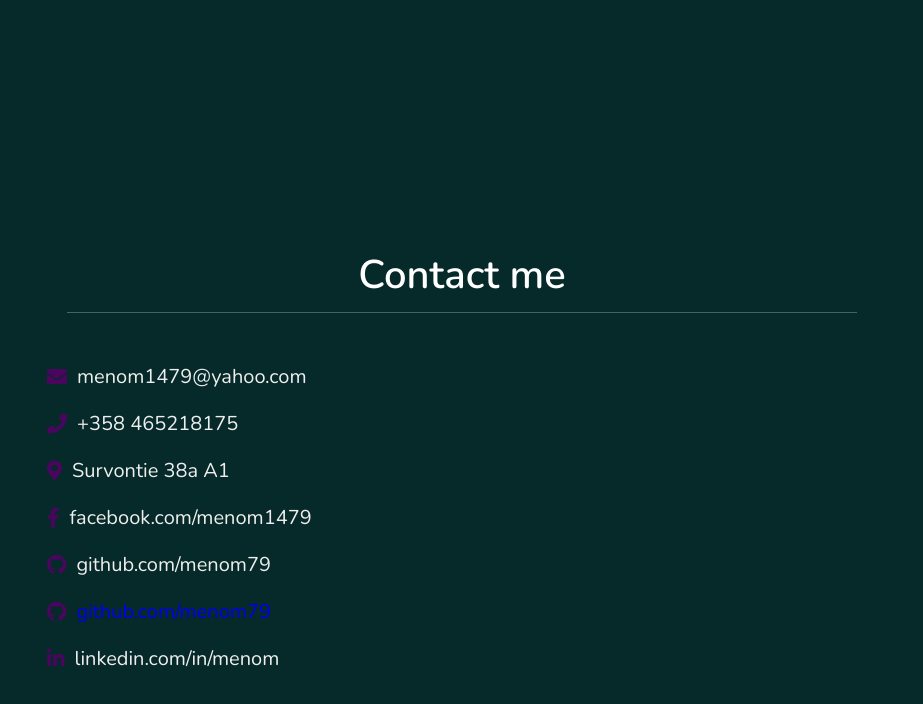
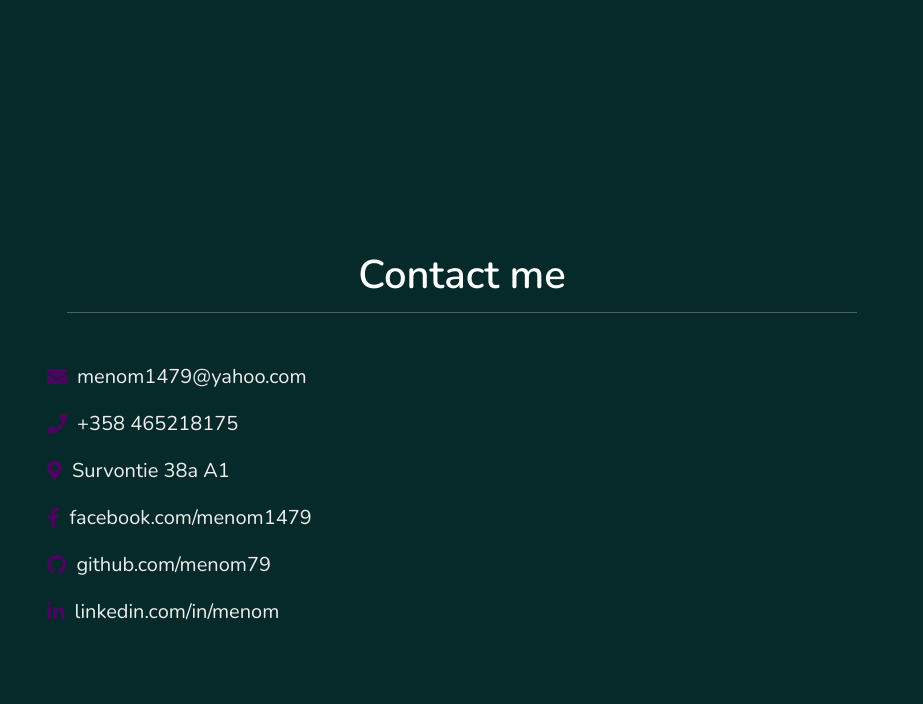
Before and after one commit to menom79/portfolio, a plain HTML site: page index.html in a window 1280 px wide. Shown: the part 3107-3811 px from the top of the page, without its empty margins (353-1276 px from the left). Drawn offline with nearby package versions, Linux system fonts and the light colour scheme.

```diff
--- a/css/styles.css
+++ b/css/styles.css
@@ -117,6 +117,7 @@
 
 .home h3{
     font-size: 2.5rem;
+    /* color: lightgray; */
 }
 
 .home h1{
--- a/index.html
+++ b/index.html
@@ -242,7 +242,7 @@
                         <h3> <i class="fas fa-map-marker-alt"></i> Survontie 38a A1 </h3>
                         <h3> <i class="fab fa-facebook-f"></i> facebook.com/menom1479 </h3>
                         <h3> <i class="fab fa-github"></i> github.com/menom79 </h3>
-                        <h3><i class="fab fa-github"></i> <a href="https://github.com/menom79" target="_blank">github.com/menom79</a></h3>
+                        <!-- <h3><i class="fab fa-github"></i> <a href="https://github.com/menom79" target="_blank">github.com/menom79</a></h3> -->
                         <h3> <i class="fab fa-linkedin-in"></i> linkedin.com/in/menom </h3>
                     </div>
                 </div>
```
